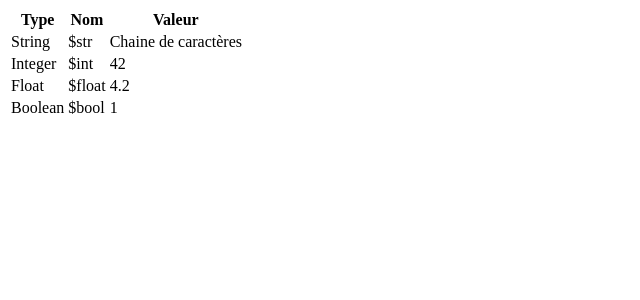
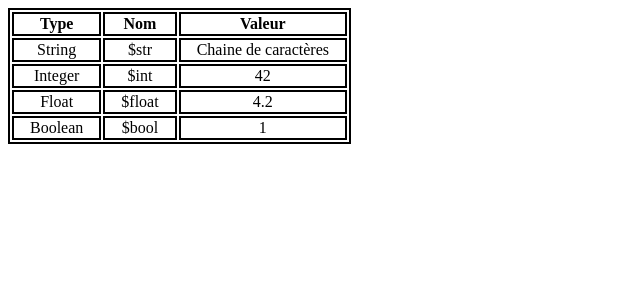
Before and after one commit to maxime-billon-grand/runtrack2, a PHP site: page / in a window 1280 px wide. Shown: the top 300 px of the page, without its empty margins (0-640 px from the left). Run offline with PHP 8.4, Linux system fonts and the light colour scheme.

Commit message:
Mise en forme du tableau

```diff
--- a/jour01/job03/index.php
+++ b/jour01/job03/index.php
@@ -5,6 +5,18 @@
     <meta http-equiv="X-UA-Compatible" content="IE=edge">
     <meta name="viewport" content="width=device-width, initial-scale=1.0">
     <title>Document</title>
+    <style>
+        table, th, td{
+            border: 2px solid black;
+            text-align:center;
+        }
+
+        td, th{
+            padding-left:1em;
+            padding-right:1em;
+        }
+
+    </style>
 </head>
 <body>
     <?php
@@ -15,14 +27,11 @@
     ?>
 
     <table>
-        <thead>
         <tr>
             <th>Type</th>
             <th>Nom</th>
             <th>Valeur</th>
         </tr>
-        </thead>
-        <tbody>
         <tr>
             <td>String</td>
             <td>$str</td>
@@ -43,7 +52,6 @@
             <td>$bool</td>
             <td><?php echo $bool;?></td>
         </tr>
-        </tbody>
     </table>
 </body>
 </html>
```
Lines whose indentation alone changed are shown as unchanged.
